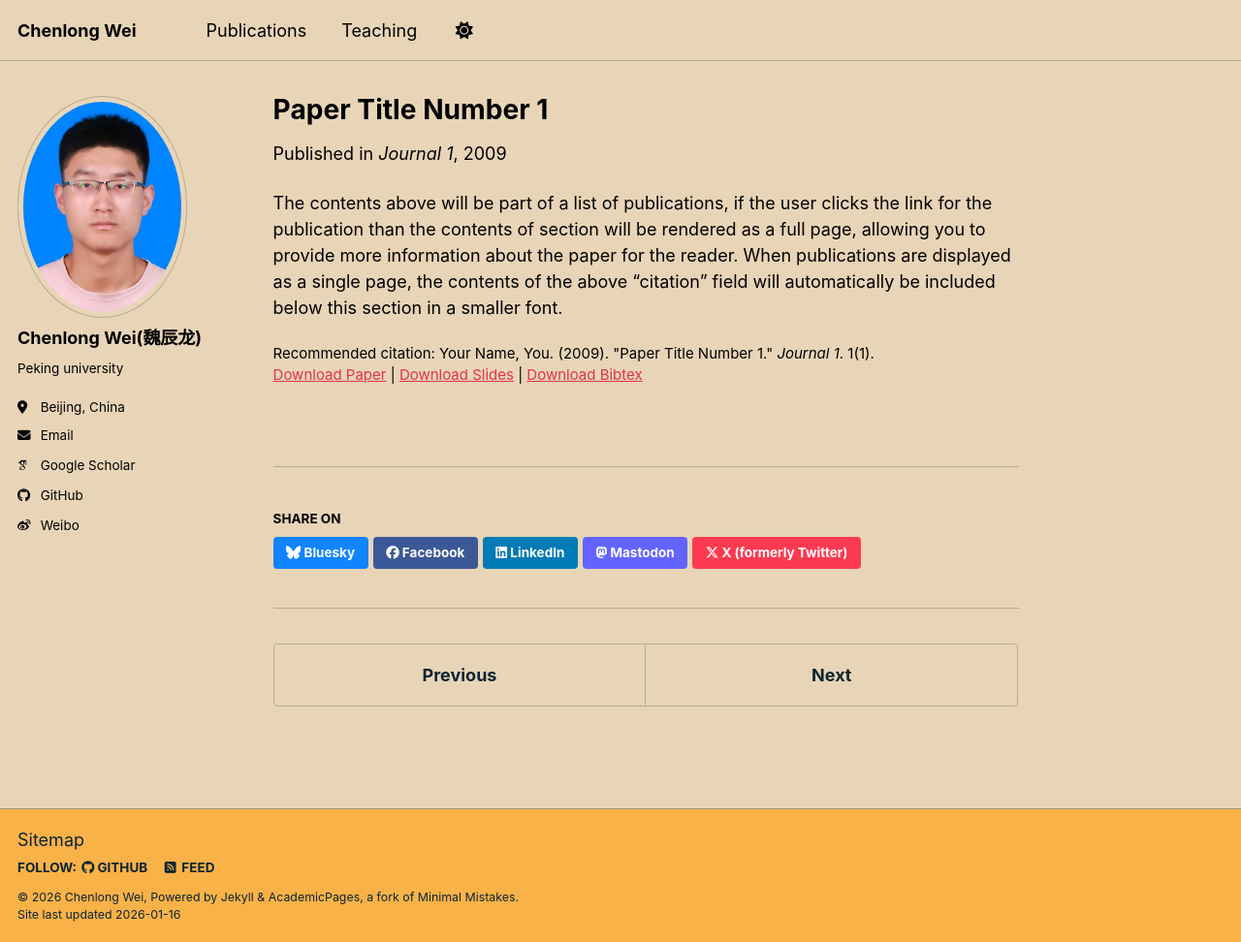
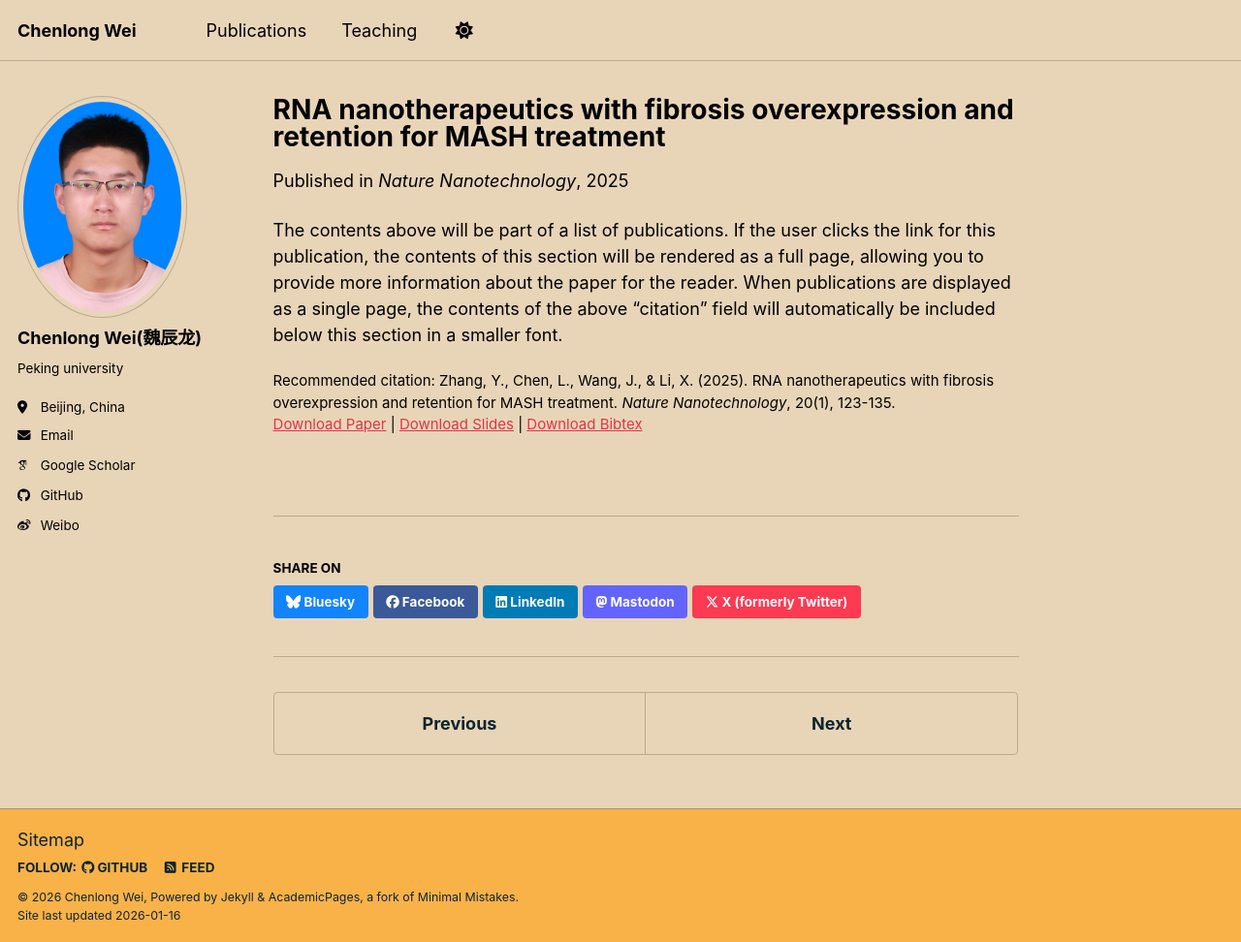
Before and after one commit to Vicwei0625/Vicwei0625.github.io, a Jekyll site: the page built from _publications/2009-10-01-paper-title-number-1.md, in a window 1280 px wide and 972 px high. Shown: the whole window at 97% size. Built offline with Jekyll 4.4.1, drawn with Linux system fonts in a browser that asks for light colours; some web fonts are replaced; a script bundle is joined from its source files by our own code; library files that are not in the unit come from our copies.

Commit message:
Update 2009-10-01-paper-title-number-1.md

```diff
--- a/_publications/2009-10-01-paper-title-number-1.md
+++ b/_publications/2009-10-01-paper-title-number-1.md
@@ -1,14 +1,14 @@
 ---
-title: "Paper Title Number 1"
+title: "RNA nanotherapeutics with fibrosis overexpression and retention for MASH treatment"
 collection: publications
 category: manuscripts
-permalink: /publication/2009-10-01-paper-title-number-1
-excerpt: 'This paper is about the number 1. The number 2 is left for future work.'
-date: 2009-10-01
-venue: 'Journal 1'
-slidesurl: 'https://academicpages.github.io/files/slides1.pdf'
-paperurl: 'https://academicpages.github.io/files/paper1.pdf'
-bibtexurl: 'https://academicpages.github.io/files/bibtex1.bib'
-citation: 'Your Name, You. (2009). &quot;Paper Title Number 1.&quot; <i>Journal 1</i>. 1(1).'
+permalink: /publication/2025-01-01-rna-nanotherapeutics-mash
+excerpt: 'This study develops a novel RNA-based nano-therapeutic platform that specifically targets and is retained in fibrotic liver tissue, demonstrating potent efficacy in reducing inflammation and fibrosis in a preclinical model of Metabolic dysfunction-Associated Steatohepatitis (MASH).'
+date: 2025-01-01
+venue: 'Nature Nanotechnology'
+slidesurl: '#'
+paperurl: 'https://www.nature.com/articles/s41565-024-01771-6'
+bibtexurl: '#'
+citation: 'Zhang, Y., Chen, L., Wang, J., & Li, X. (2025). RNA nanotherapeutics with fibrosis overexpression and retention for MASH treatment. <i>Nature Nanotechnology</i>, 20(1), 123-135.'
 ---
-The contents above will be part of a list of publications, if the user clicks the link for the publication than the contents of section will be rendered as a full page, allowing you to provide more information about the paper for the reader. When publications are displayed as a single page, the contents of the above "citation" field will automatically be included below this section in a smaller font.
+The contents above will be part of a list of publications. If the user clicks the link for this publication, the contents of this section will be rendered as a full page, allowing you to provide more information about the paper for the reader. When publications are displayed as a single page, the contents of the above "citation" field will automatically be included below this section in a smaller font.
```
